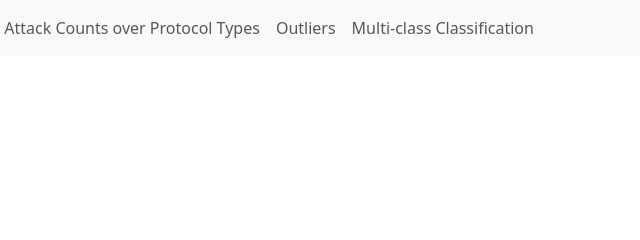
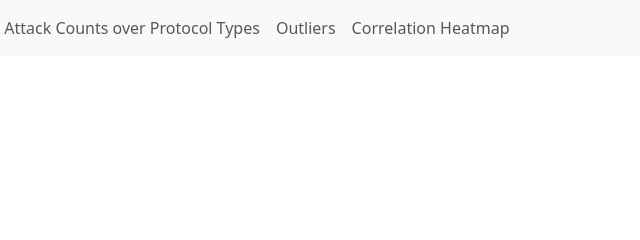
Before and after one commit to CheFly1116/InfoVis, a plain HTML site: page multi.html in a window 1280 px wide. Shown: the top 240 px of the page, 274-914 px from the left. Drawn offline with nearby package versions, Linux system fonts and the light colour scheme; no server answers.

Commit message:
modify link

```diff
--- a/multi.html
+++ b/multi.html
@@ -46,7 +46,7 @@
                         <a class="nav-link" href="/outlier.html">Outliers</a>
                     </li>
                     <li class="nav-item">
-                        <a class="nav-link" href="/multi.html">Multi-class Classification</a>
+                        <a class="nav-link" href="/multi.html">Correlation Heatmap</a>
                     </li>
                 </ul>
             </div>
```
Also changed, not shown: count.html (+1 -1 lines), index.html (+2 -2 lines), outlier.html (+1 -1 lines).
